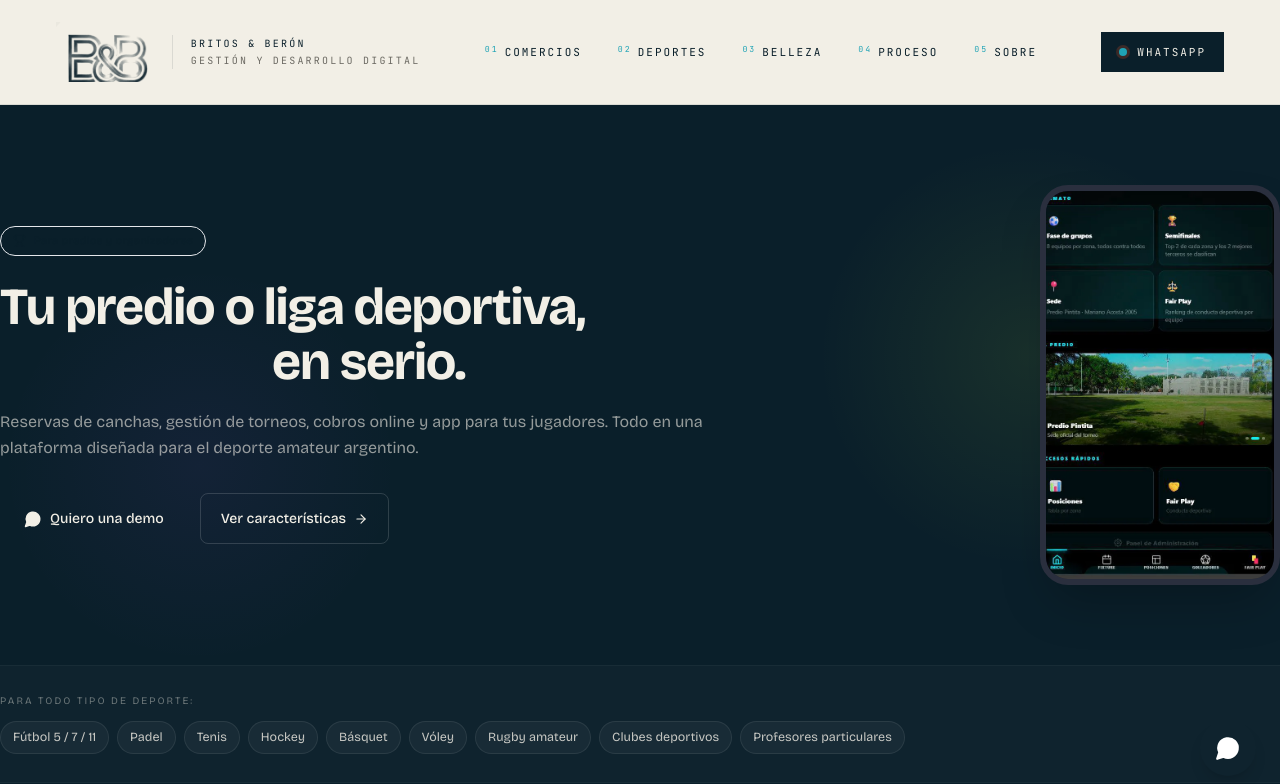
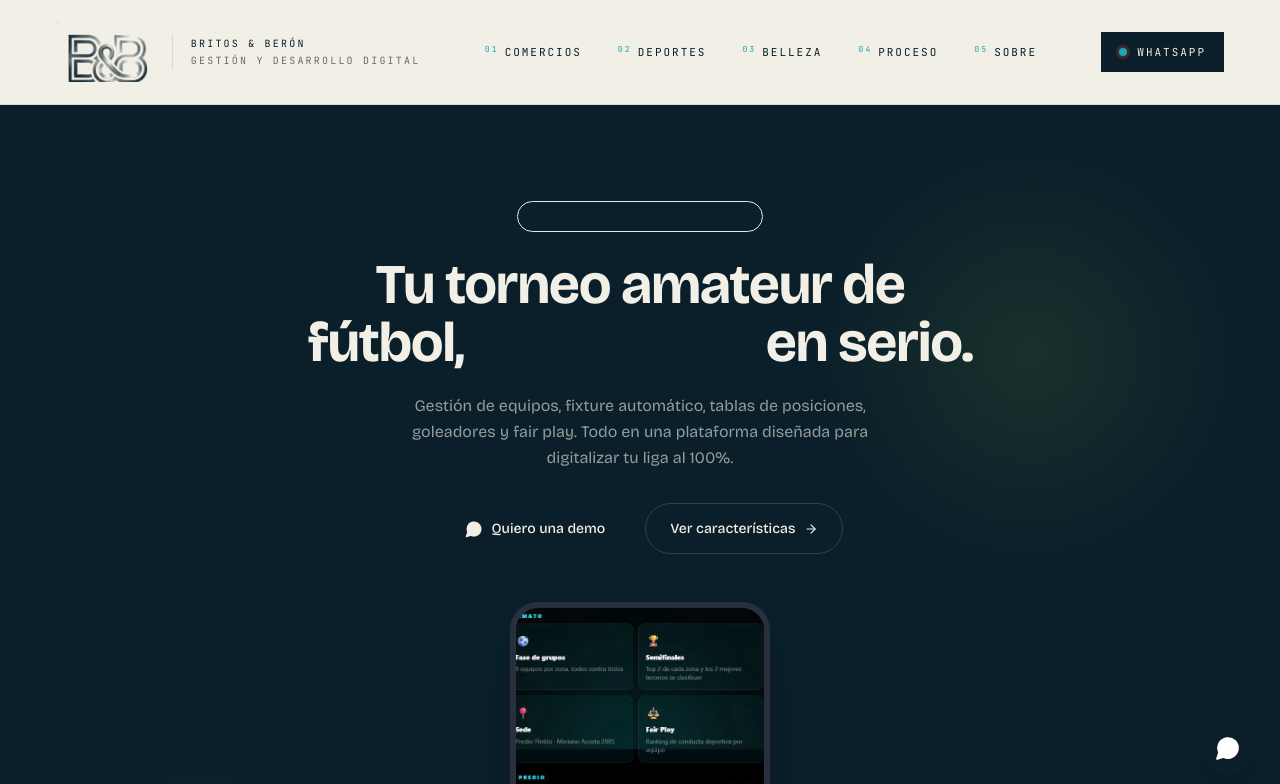
Before and after one commit to marcosbritos/britosberon, a Next.js app: page /deportes in a window 1280 px wide. Shown: the top 784 px of the page. Built offline with nearby package versions, Linux system fonts and the light colour scheme.

Commit message:
refactor: centrar hero de deportes y actualizar copy a torneos amateur

```diff
--- a/src/app/deportes/page.tsx
+++ b/src/app/deportes/page.tsx
@@ -10,13 +10,13 @@ import { LandingCTA } from "@/components/landings/LandingCTA";
 import { WHATSAPP_MESSAGES } from "@/lib/whatsapp";
 
 export const metadata: Metadata = {
-  title: "B&B Deportes | Reservas de canchas y gestión de torneos",
+  title: "B&B Deportes | Gestión de Torneos Amateur de Fútbol",
   description:
-    "Plataforma todo-en-uno para predios, canchas, clubes y ligas amateur. Reservas online, torneos completos, cobros con Mercado Pago y app para jugadores. Argentina.",
+    "Plataforma todo-en-uno para ligas y organizadores de torneos amateur. Fixture automático, tablas, goleadores, cobros y app para jugadores. Argentina.",
   openGraph: {
-    title: "B&B Deportes | Predio o liga deportiva profesional",
+    title: "B&B Deportes | Tu torneo amateur, profesional",
     description:
-      "Reservas + torneos + cobros + app para jugadores. Plataforma para predios deportivos en Argentina.",
+      "Gestión de torneos + cobros + app para jugadores. Plataforma para ligas amateur en Argentina.",
   },
 };
 
@@ -29,7 +29,7 @@ export default function DeportesPage() {
       <DeportesProducts />
       <DeportesFeatures />
       <LandingCTA
-        title="¿Listo para profesionalizar tu predio o liga?"
+        title="¿Listo para profesionalizar tu torneo?"
         subtitle="Te mostramos la plataforma en vivo en una demo de 20 minutos."
         whatsappMessage={WHATSAPP_MESSAGES.deportes}
         accentColor="lime"
--- a/src/components/landings/DeportesHero.tsx
+++ b/src/components/landings/DeportesHero.tsx
@@ -12,9 +12,7 @@ export function DeportesHero() {
         <div className="absolute bottom-0 left-0 w-[400px] h-[400px] bg-[radial-gradient(circle,rgba(168,85,247,0.06),transparent_70%)]" />
       </div>
 
-      <div className="relative container-page py-14 sm:py-20">
-        <div className="grid grid-cols-1 lg:grid-cols-12 gap-10 items-center">
-          <div className="lg:col-span-7">
+      <div className="relative container-page py-16 sm:py-24 text-center flex flex-col items-center">
         <motion.div
           initial={{ opacity: 0, y: 20 }}
           animate={{ opacity: 1, y: 0 }}
@@ -22,8 +20,8 @@ export function DeportesHero() {
           className="inline-flex items-center gap-2 bg-lime/10 border border-lime/30 px-3 py-1.5 rounded-full mb-6"
         >
           <Trophy size={13} className="text-lime" />
-              <span className="text-[11px] text-lime-light tracking-wide">
-                Para predios y organizadores
+          <span className="text-[11px] text-lime-light tracking-wide uppercase">
+            Para organizadores de torneos
           </span>
         </motion.div>
 
@@ -31,9 +29,9 @@ export function DeportesHero() {
           initial={{ opacity: 0, y: 24 }}
           animate={{ opacity: 1, y: 0 }}
           transition={{ delay: 0.1, duration: 0.6 }}
-              className="text-[34px] sm:text-[44px] lg:text-[52px] leading-[1.05] font-bold text-bone tracking-tight mb-5 text-balance"
+          className="text-[36px] sm:text-[48px] lg:text-[56px] leading-[1.05] font-bold text-bone tracking-tight mb-5 max-w-3xl text-balance"
         >
-              Tu predio o liga deportiva,{" "}
+          Tu torneo amateur de fútbol,{" "}
           <span className="bg-gradient-to-r from-lime to-lime-dark bg-clip-text text-transparent">
             profesional
           </span>{" "}
@@ -44,50 +42,48 @@ export function DeportesHero() {
           initial={{ opacity: 0, y: 20 }}
           animate={{ opacity: 1, y: 0 }}
           transition={{ delay: 0.25, duration: 0.5 }}
-              className="text-[15px] sm:text-[16px] leading-relaxed text-bone/60 mb-8"
+          className="text-[15px] sm:text-[16px] leading-relaxed text-bone/60 max-w-lg mb-8"
         >
-              Reservas de canchas, gestión de torneos, cobros online y app para tus jugadores. Todo en una plataforma diseñada para el deporte amateur argentino.
+          Gestión de equipos, fixture automático, tablas de posiciones, goleadores y fair play. Todo en una plataforma diseñada para digitalizar tu liga al 100%.
         </motion.p>
 
         <motion.div
           initial={{ opacity: 0, y: 20 }}
           animate={{ opacity: 1, y: 0 }}
           transition={{ delay: 0.4, duration: 0.5 }}
-              className="flex flex-wrap gap-3 items-center"
+          className="flex flex-wrap gap-3 items-center justify-center mb-12"
         >
           <a
             href={whatsappLink(WHATSAPP_MESSAGES.deportes)}
             target="_blank"
             rel="noopener noreferrer"
-                className="bg-whatsapp text-bone px-6 py-3.5 rounded-lg text-[14px] font-medium inline-flex items-center gap-2 hover:opacity-90 transition-opacity"
+            className="bg-whatsapp text-bone px-7 py-3.5 rounded-full text-[14px] font-medium inline-flex items-center gap-2 hover:opacity-90 transition-opacity"
           >
             <MessageCircle size={18} fill="currentColor" />
             Quiero una demo
           </a>
           <a
             href="#features"
-                className="border border-white/15 text-bone px-5 py-3.5 rounded-lg text-[14px] font-medium inline-flex items-center gap-2 hover:bg-white/5 transition-colors"
+            className="border border-white/15 text-bone px-6 py-3.5 rounded-full text-[14px] font-medium inline-flex items-center gap-2 hover:bg-white/5 transition-colors"
           >
             Ver características <ArrowRight size={14} />
           </a>
         </motion.div>
-          </div>
 
         {/* Mockup */}
         <motion.div
-            initial={{ opacity: 0, scale: 0.9 }}
-            animate={{ opacity: 1, scale: 1 }}
-            transition={{ delay: 0.5, duration: 0.6 }}
-            className="lg:col-span-5 flex justify-center lg:justify-end"
+          initial={{ opacity: 0, y: 30 }}
+          animate={{ opacity: 1, y: 0 }}
+          transition={{ delay: 0.6, duration: 0.6 }}
+          className="flex justify-center w-full"
         >
           <div className="relative">
-              <div className="w-[240px] h-[400px] bg-[#1a1f2e] border-[6px] border-[#2a2f3e] rounded-[28px] overflow-hidden relative shadow-2xl shadow-lime/10">
-                <img src="/torneo.webp" alt="Torneo App" className="w-full h-full object-cover" />
+            <div className="w-[240px] sm:w-[260px] h-[400px] sm:h-[440px] bg-[#1a1f2e] border-[6px] border-[#2a2f3e] rounded-[28px] overflow-hidden relative shadow-2xl shadow-lime/10">
+              <img src="/torneo.webp" alt="Torneo App" className="w-full h-full object-cover object-top" />
             </div>
           </div>
         </motion.div>
       </div>
-      </div>
     </section>
   );
 }
```
Lines whose indentation alone changed are shown as unchanged.
